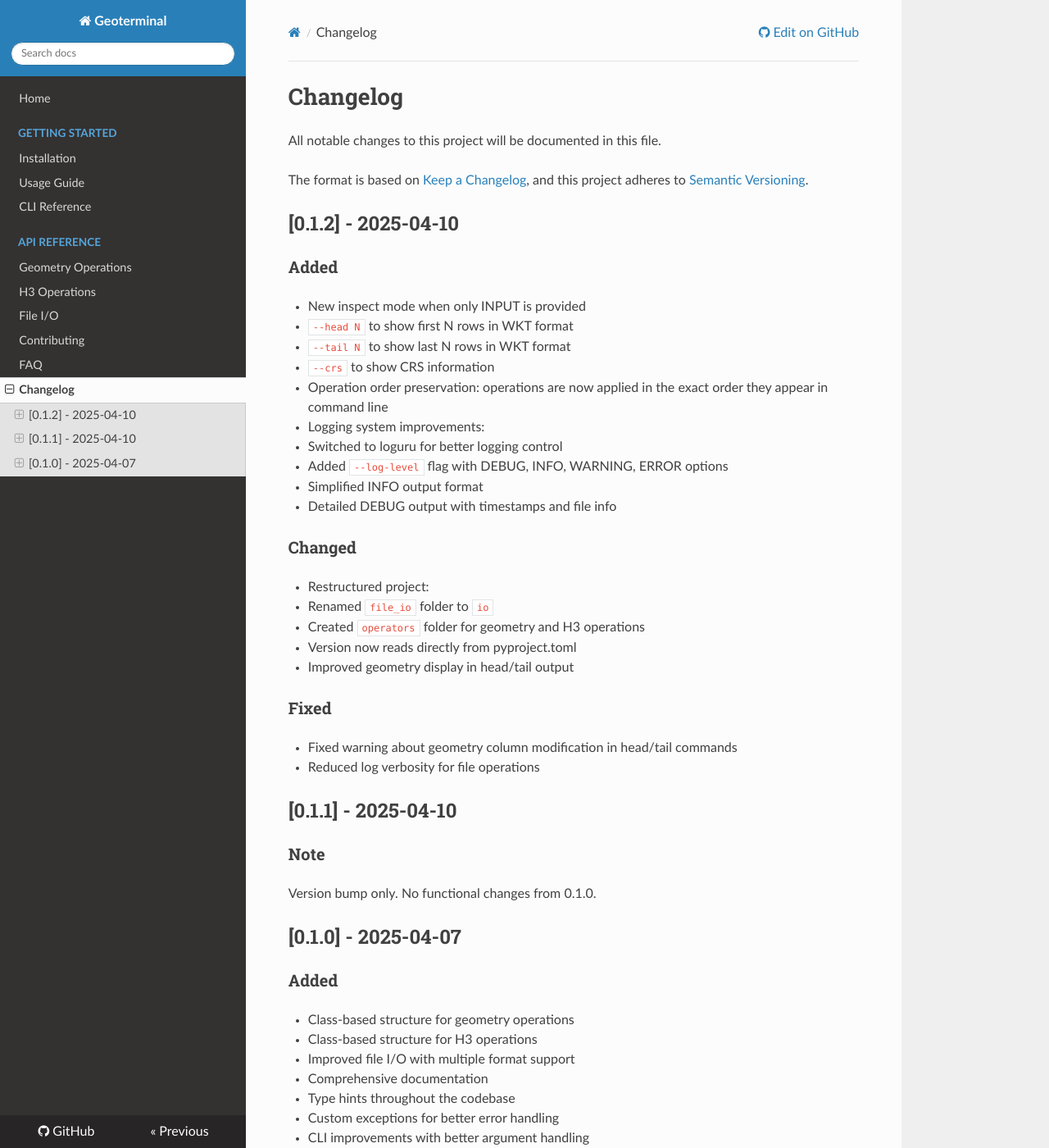
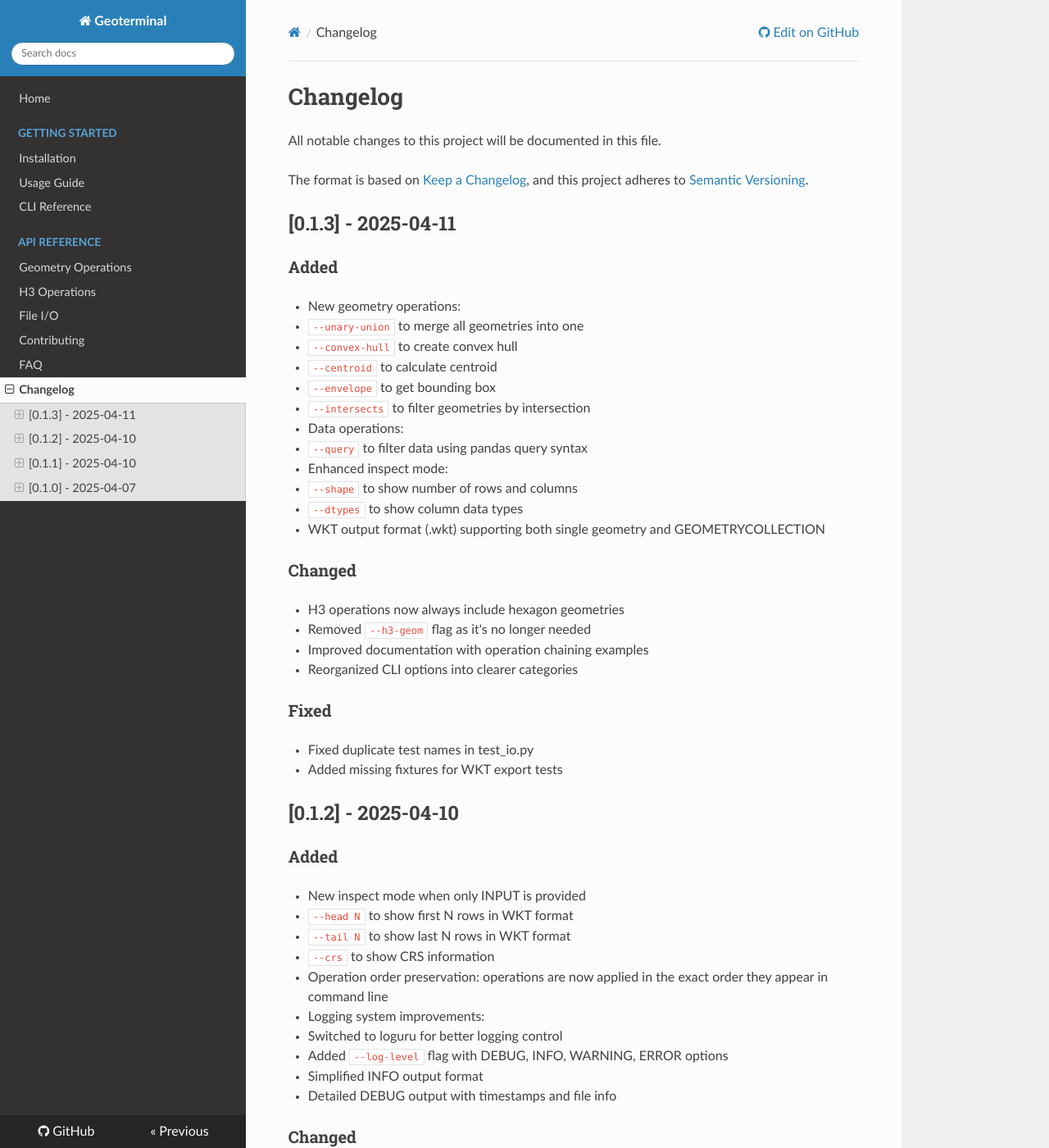
Before and after one commit to jeronimoluza/geoterminal, an MkDocs documentation site: the page built from docs/changelog.md, in a window 1280 px wide and 1400 px high. Shown: the whole window at 82% size. Built offline with MkDocs 1.6.1, drawn with Linux system fonts in a browser that asks for light colours; nearby versions of some CDN libraries.

Commit message:
updated changelog

```diff
--- a/docs/changelog.md
+++ b/docs/changelog.md
@@ -4,6 +4,32 @@ All notable changes to this project will be documented in this file.
 
 The format is based on [Keep a Changelog](https://keepachangelog.com/en/1.0.0/),
 and this project adheres to [Semantic Versioning](https://semver.org/spec/v2.0.0.html).
+
+## [0.1.3] - 2025-04-11
+
+### Added
+- New geometry operations:
+  - `--unary-union` to merge all geometries into one
+  - `--convex-hull` to create convex hull
+  - `--centroid` to calculate centroid
+  - `--envelope` to get bounding box
+  - `--intersects` to filter geometries by intersection
+- Data operations:
+  - `--query` to filter data using pandas query syntax
+- Enhanced inspect mode:
+  - `--shape` to show number of rows and columns
+  - `--dtypes` to show column data types
+- WKT output format (.wkt) supporting both single geometry and GEOMETRYCOLLECTION
+
+### Changed
+- H3 operations now always include hexagon geometries
+- Removed `--h3-geom` flag as it's no longer needed
+- Improved documentation with operation chaining examples
+- Reorganized CLI options into clearer categories
+
+### Fixed
+- Fixed duplicate test names in test_io.py
+- Added missing fixtures for WKT export tests
 
 ## [0.1.2] - 2025-04-10
 
```
